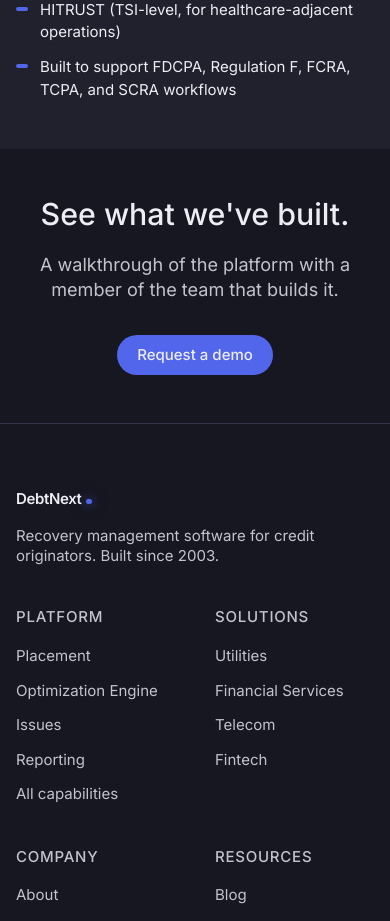
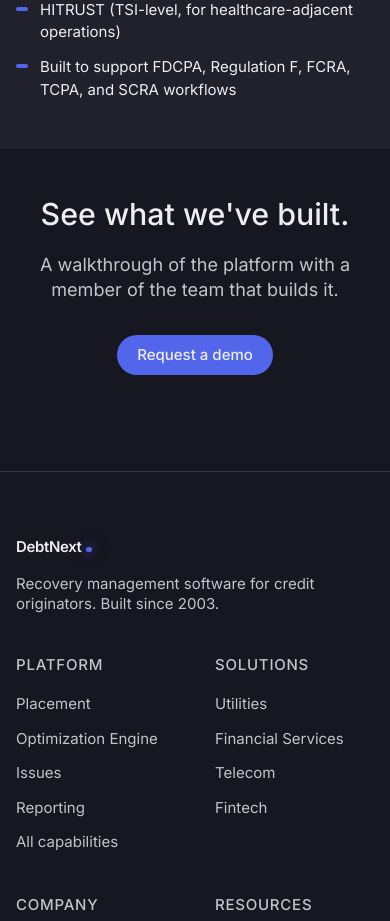
Before and after one commit to connorsewer/debtnext-com-redesign, a Next.js app: page /company in a window 390 px wide. Shown: the part 3830-4751 px from the top of the page. Built offline with nearby package versions, Linux system fonts and the light colour scheme; no server answers; a web font is replaced by a local one.

Commit message:
feat(m4): apply env(safe-area-inset-*) to fixed nav, FinalCTA, DemoForm

```diff
--- a/src/components/forms/DemoForm.tsx
+++ b/src/components/forms/DemoForm.tsx
@@ -310,7 +310,7 @@
         </p>
       ) : null}
 
-      <div className="space-y-3">
+      <div className="space-y-3 [margin-bottom:env(safe-area-inset-bottom)]">
         <Button
           type="submit"
           variant="primary"
--- a/src/components/sections/FinalCTA.tsx
+++ b/src/components/sections/FinalCTA.tsx
@@ -27,7 +27,11 @@
   location = "final_cta",
 }: FinalCTAProps) {
   return (
-    <SectionContainer surface="dark" containerSize="readable">
+    <SectionContainer
+      surface="dark"
+      containerSize="readable"
+      className="[padding-bottom:max(env(safe-area-inset-bottom),6rem)]"
+    >
       <div className="flex flex-col items-center text-center">
         <h2 className="text-h2 font-[480] text-[var(--foreground)]">
           {heading}
--- a/src/components/site/SiteHeader.tsx
+++ b/src/components/site/SiteHeader.tsx
@@ -50,7 +50,7 @@
           : "bg-transparent"
       )}
     >
-      <div className="mx-auto flex h-14 max-w-[var(--container-page)] items-center justify-between px-4 md:h-16 md:px-6 lg:h-18 lg:px-8">
+      <div className="mx-auto flex h-14 max-w-[var(--container-page)] items-center justify-between px-4 [padding-top:env(safe-area-inset-top)] [padding-left:max(env(safe-area-inset-left),1rem)] [padding-right:max(env(safe-area-inset-right),1rem)] md:h-16 md:px-6 lg:h-18 lg:px-8">
         <div className="flex items-center gap-2">
           <Link
             href="/"
```
